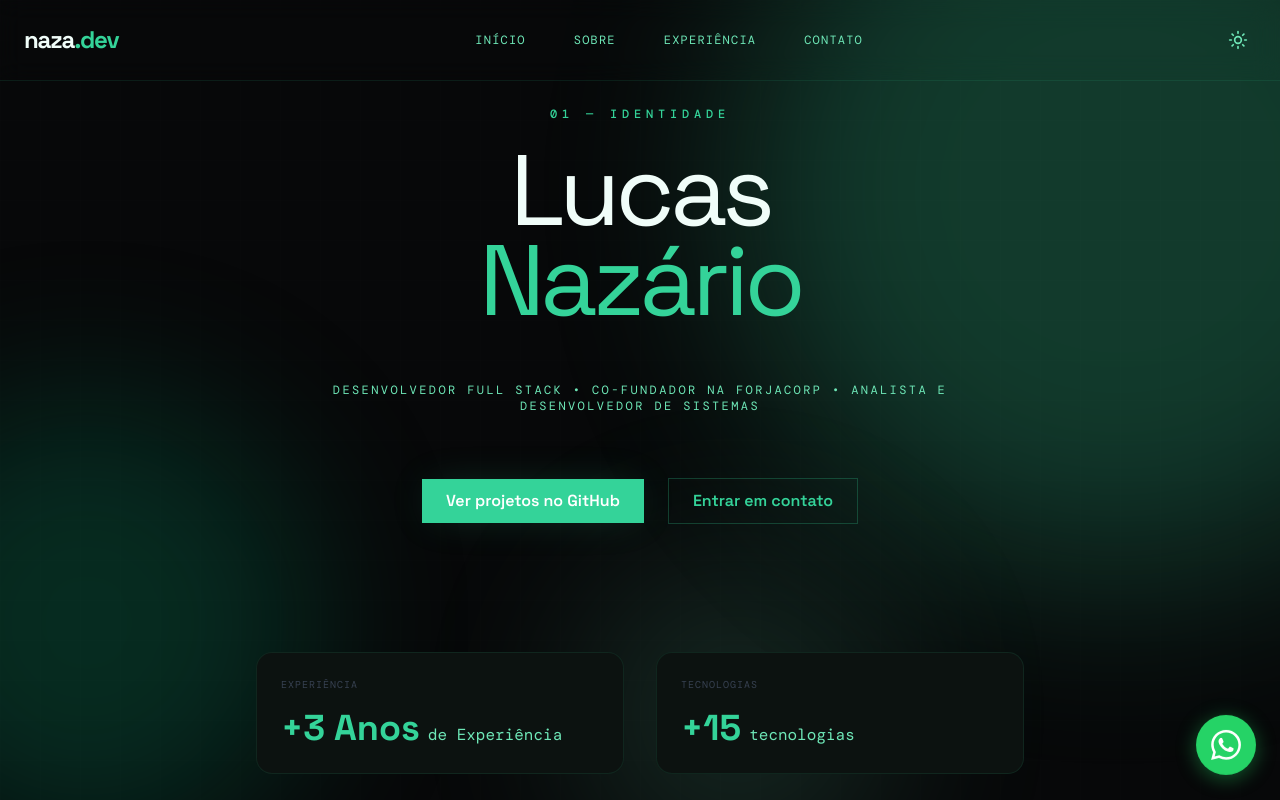
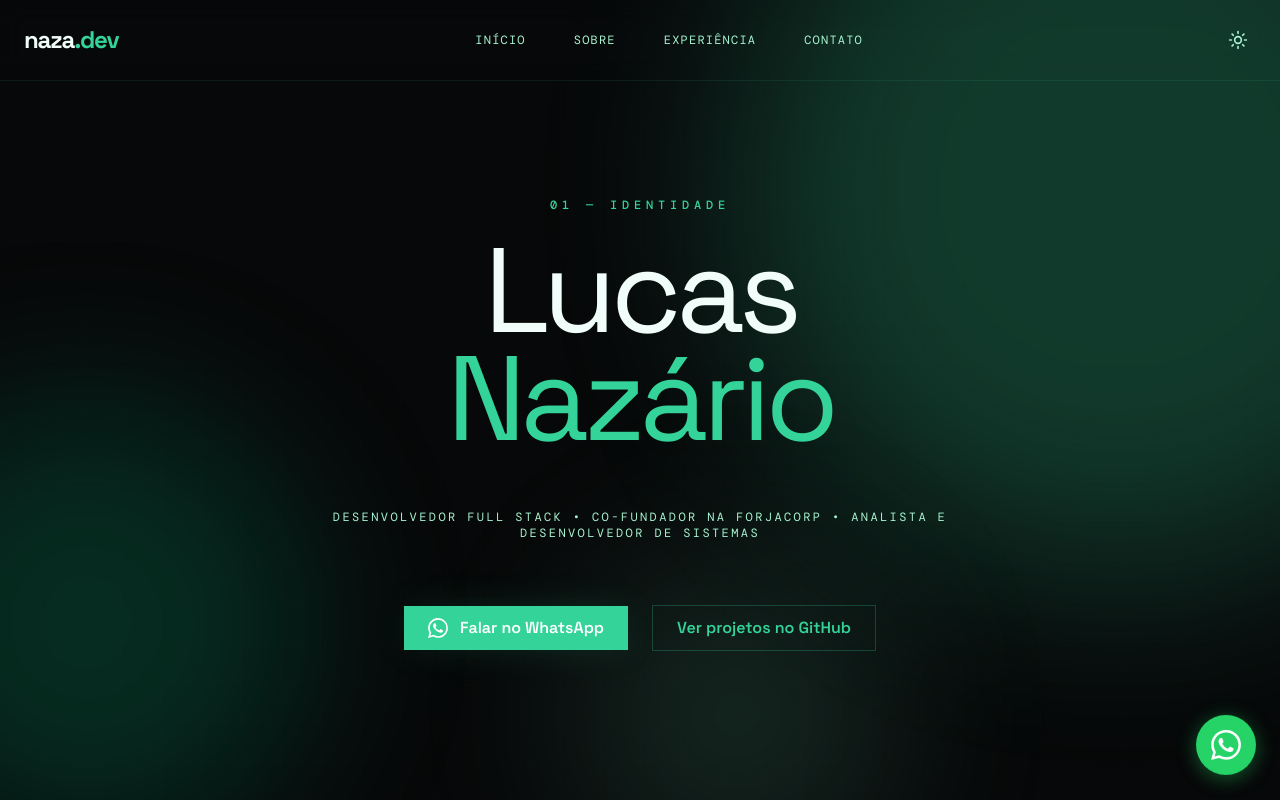
Before and after one commit to lucasnaza1/MeuPortfolio, a React (Vite) app: page / in a window 1280 px wide. Shown: the top 800 px of the page. Built offline with nearby package versions, Linux system fonts and the light colour scheme; a web font is replaced by a local one.

Commit message:
Alterações de fonte, cor e edição no botão

```diff
--- a/src/components/About.tsx
+++ b/src/components/About.tsx
@@ -98,7 +98,7 @@
           <div className="grid grid-cols-2 gap-8 pt-6">
             {skills.map((skillGroup) => (
               <div key={skillGroup.category} className="space-y-3">
-                <span className="font-mono text-[10px] text-teal uppercase tracking-widest font-bold">
+                <span className="font-mono text-2xs text-teal uppercase tracking-widest font-bold">
                   {skillGroup.category}
                 </span>
                 <ul className="space-y-2">
--- a/src/components/Contact.tsx
+++ b/src/components/Contact.tsx
@@ -75,7 +75,7 @@
           viewport={{ once: true }}
           className="card-teal p-8 sm:p-10 md:p-12 flex flex-col justify-center items-start space-y-6"
         >
-          <span className="font-mono text-[10px] text-text-muted uppercase tracking-widest">Contato Direto</span>
+          <span className="font-mono text-2xs text-text-muted uppercase tracking-widest">Contato Direto</span>
           <h4 className="text-xl font-bold text-text-primary">Prefere uma conversa em tempo real?</h4>
           <p className="text-sm text-text-secondary leading-relaxed">
             Clique no botão abaixo para iniciar uma conversa diretamente comigo no WhatsApp. Respondo assim que possível.
--- a/src/components/Footer.tsx
+++ b/src/components/Footer.tsx
@@ -7,10 +7,10 @@
         <div className="text-text-primary font-display font-bold text-2xl tracking-tighter">
           naza<span className="text-teal">.dev</span>
         </div>
-        <div className="font-mono text-[9px] text-text-muted uppercase tracking-widest text-center md:text-left">
+        <div className="font-mono text-2xs text-text-muted uppercase tracking-widest text-center md:text-left">
           © 2026 Lucas Nazário — Desenvolvedor Full Stack · ForjaCorp.
         </div>
-        <div className="flex gap-6 font-mono text-[9px] text-text-muted uppercase tracking-widest">
+        <div className="flex gap-6 font-mono text-2xs text-text-muted uppercase tracking-widest">
           <a href="https://www.instagram.com/nazaaccount/" target="_blank" rel="noopener noreferrer" className="cursor-pointer hover:text-teal transition-colors flex items-center gap-2">
             <FaInstagram />
             @nazaaccount
--- a/src/components/Hero.tsx
+++ b/src/components/Hero.tsx
@@ -3,7 +3,7 @@
 
 const Hero = () => {
   return (
-    <section id="home" className="min-h-screen flex flex-col items-center justify-center relative overflow-hidden px-6 pt-20">
+    <section id="home" className="min-h-screen flex flex-col items-center justify-center relative overflow-hidden px-6 pt-28 pb-16">
       {/* Background decoration */}
       <div className="absolute top-1/4 left-1/2 -translate-x-1/2 w-[800px] h-[400px] bg-teal-glow rounded-full blur-[120px] -z-10 opacity-30" />
 
@@ -26,7 +26,7 @@
             transition={{ duration: 0.6, delay: 0.2 }}
             className="space-y-2"
           >
-            <h1 className="text-display-hero md:text-[100px] text-text-primary font-display leading-[0.9] tracking-tighter">
+            <h1 className="text-display-hero text-text-primary font-display leading-[0.9] tracking-tighter">
               Lucas<br />
               <span className="text-teal">Nazário</span>
             </h1>
@@ -49,41 +49,24 @@
           className="flex flex-wrap items-center justify-center gap-6"
         >
           <a
+            href="https://wa.me/5592988174112?text=Ol%C3%A1%20Lucas!%20Vim%20pelo%20seu%20portf%C3%B3lio%20e%20gostaria%20de%20conversar."
+            target="_blank"
+            rel="noopener noreferrer"
+            className={`${cnTokens.btnPrimary} inline-flex items-center gap-3`}
+          >
+            <svg viewBox="0 0 24 24" fill="currentColor" className="w-5 h-5" aria-hidden="true">
+              <path d="M17.472 14.382c-.297-.149-1.758-.867-2.03-.967-.273-.099-.471-.148-.67.15-.197.297-.767.966-.94 1.164-.173.199-.347.223-.644.075-.297-.15-1.255-.463-2.39-1.475-.883-.788-1.48-1.761-1.653-2.059-.173-.297-.018-.458.13-.606.134-.133.298-.347.446-.52.149-.174.198-.298.298-.497.099-.198.05-.371-.025-.52-.075-.149-.669-1.612-.916-2.207-.242-.579-.487-.5-.669-.51-.173-.008-.371-.01-.57-.01-.198 0-.52.074-.792.372-.272.297-1.04 1.016-1.04 2.479 0 1.462 1.065 2.875 1.213 3.074.149.198 2.096 3.2 5.077 4.487.709.306 1.262.489 1.694.625.712.227 1.36.195 1.871.118.571-.085 1.758-.719 2.006-1.413.248-.694.248-1.289.173-1.413-.074-.124-.272-.198-.57-.347m-5.421 7.403h-.004a9.87 9.87 0 01-5.031-1.378l-.361-.214-3.741.982.998-3.648-.235-.374a9.86 9.86 0 01-1.51-5.26c.001-5.45 4.436-9.884 9.888-9.884 2.64 0 5.122 1.03 6.988 2.898a9.825 9.825 0 012.893 6.994c-.003 5.45-4.437 9.884-9.885 9.884m8.413-18.297A11.815 11.815 0 0012.05 0C5.495 0 .16 5.335.157 11.892c0 2.096.547 4.142 1.588 5.945L.057 24l6.305-1.654a11.882 11.882 0 005.683 1.448h.005c6.554 0 11.89-5.335 11.893-11.893a11.821 11.821 0 00-3.48-8.413Z" />
+            </svg>
+            Falar no WhatsApp
+          </a>
+          <a
             href="https://github.com/lucasnaza1"
             target="_blank"
             rel="noopener noreferrer"
-            className={cnTokens.btnPrimary}
+            className={cnTokens.btnOutline}
           >
             Ver projetos no GitHub
           </a>
-          <a
-            href="#contact"
-            className={cnTokens.btnOutline}
-          >
-            Entrar em contato
-          </a>
-        </motion.div>
-
-        <motion.div
-          initial={{ opacity: 0 }}
-          animate={{ opacity: 1 }}
-          transition={{ duration: 1, delay: 1 }}
-          className="grid grid-cols-1 md:grid-cols-2 gap-8 pt-16 max-w-3xl mx-auto"
-        >
-          <div className="terminal-block text-left group hover:border-teal/50 transition-colors duration-300">
-            <span className="font-mono text-[10px] text-text-muted uppercase mb-4 block tracking-widest group-hover:text-white transition-colors duration-200">Experiência</span>
-            <div className="flex items-baseline gap-2">
-              <span className="text-4xl font-display font-bold text-teal group-hover:text-white transition-colors duration-200">+3 Anos</span>
-              <span className="text-body text-text-secondary group-hover:text-white transition-colors duration-200">de Experiência</span>
-            </div>
-          </div>
-          <div className="terminal-block text-left group hover:border-teal/50 transition-colors duration-300">
-            <span className="font-mono text-[10px] text-text-muted uppercase mb-4 block tracking-widest group-hover:text-white transition-colors duration-200">Tecnologias</span>
-            <div className="flex items-baseline gap-2">
-              <span className="text-4xl font-display font-bold text-teal group-hover:text-white transition-colors duration-200">+15</span>
-              <span className="text-body text-text-secondary group-hover:text-white transition-colors duration-200">tecnologias</span>
-            </div>
-          </div>
         </motion.div>
       </div>
     </section>
--- a/src/components/Navbar.tsx
+++ b/src/components/Navbar.tsx
@@ -25,7 +25,7 @@
             <a
               key={link.name}
               href={link.href}
-              className="font-mono text-[12px] uppercase tracking-widest text-text-secondary hover:text-teal transition-colors duration-300"
+              className="font-mono text-label uppercase tracking-widest text-text-secondary hover:text-teal transition-colors duration-300"
             >
               {link.name}
             </a>
--- a/src/components/TechIcons.tsx
+++ b/src/components/TechIcons.tsx
@@ -99,7 +99,7 @@
             <div className={`${sizeClasses[size]} flex items-center justify-center rounded-lg bg-background-secondary p-1.5 group-hover:bg-background-tertiary transition-all duration-200 [&>svg]:transition-colors [&>svg]:duration-200 [&>svg]:group-hover:!text-white`}>
               {icon}
             </div>
-            <span className="text-[10px] font-mono text-text-secondary group-hover:text-white transition-colors duration-200">
+            <span className="text-2xs font-mono text-text-secondary group-hover:text-white transition-colors duration-200">
               {tech}
             </span>
           </div>
--- a/src/styles/globals.css
+++ b/src/styles/globals.css
@@ -14,8 +14,8 @@
     --background-surface: #0F1A16;
 
     --text-primary: #F0FDF9;
-    --text-secondary: #6EE7B7;
-    --text-muted: #374151;
+    --text-secondary: #A7F3D0;
+    --text-muted: #6EE7B7;
 
     --border-default: rgba(52, 211, 153, 0.10);
     --border-strong: rgba(52, 211, 153, 0.25);
@@ -30,24 +30,27 @@
   }
 
   [data-theme="light"] {
-    --background-primary: #F0FDF9;
-    --background-secondary: #ECFDF5;
-    --background-tertiary: #ECFDF5;
-    --background-surface: #FFFFFF;
+    /* Light: base neutra off-white para não "brigar" com o verde */
+    --background-primary: #FAFAF7;
+    --background-secondary: #FFFFFF;
+    --background-tertiary: #F0F4F1;
+    --background-surface: #F5F8F6;
 
-    --text-primary: #0F1F1A;
-    --text-secondary: #065F46;
-    --text-muted: #6B7280;
+    /* Texto em cinza-esverdeado escuro: contraste AA sobre branco */
+    --text-primary: #0B2B20;
+    --text-secondary: #14503C;
+    --text-muted: #5B7A6C;
 
-    --border-default: rgba(5, 150, 105, 0.12);
-    --border-strong: rgba(5, 150, 105, 0.25);
+    --border-default: rgba(4, 120, 87, 0.14);
+    --border-strong: rgba(4, 120, 87, 0.30);
 
-    --teal: #059669;
-    --teal-light: #34D399;
-    --teal-dark: #047857;
-    --teal-muted: rgba(5, 150, 105, 0.08);
+    /* Verde mais profundo no light: legível sobre fundo claro */
+    --teal: #047857;
+    --teal-light: #059669;
+    --teal-dark: #065F46;
+    --teal-muted: rgba(4, 120, 87, 0.08);
 
-    --selection-bg: #059669;
+    --selection-bg: #047857;
     --selection-text: #FFFFFF;
   }
 
@@ -91,7 +94,7 @@
   }
 
   .badge-teal {
-    @apply inline-flex items-center px-3 py-1 rounded-full text-[10px] font-mono uppercase tracking-widest font-bold;
+    @apply inline-flex items-center px-3 py-1 rounded-full text-2xs font-mono uppercase tracking-widest font-bold;
     background-color: var(--teal-muted);
     color: var(--teal);
     border: 1px solid var(--border-strong);
--- a/src/utils/tokens.ts
+++ b/src/utils/tokens.ts
@@ -37,9 +37,9 @@
     card: 'bg-background-card border border-border-default rounded-card shadow-card hover:border-teal transition-all duration-300',
     btnPrimary: 'bg-teal hover:bg-teal-light text-white font-display font-semibold px-6 py-2.5 rounded-button transition-all duration-300 shadow-teal-glow hover:scale-[1.02]',
     btnOutline: 'border border-border-strong text-teal hover:bg-teal hover:text-white font-display font-semibold px-6 py-2.5 rounded-button transition-all duration-300',
-    btnGhost: 'border border-border-default text-text-secondary hover:text-teal hover:border-teal font-mono text-[10px] uppercase tracking-widest px-6 py-2.5 rounded-button transition-all duration-300',
-    badgeTeal: 'bg-teal-muted text-teal-light border border-teal font-mono text-[10px] px-2 py-0.5 rounded-tag',
-    techPill: 'bg-background-surface border border-border-default text-text-secondary font-mono text-[11px] px-3 py-1 rounded-tag transition-all duration-300 hover:border-teal hover:text-teal',
+    btnGhost: 'border border-border-default text-text-secondary hover:text-teal hover:border-teal font-mono text-2xs uppercase tracking-widest px-6 py-2.5 rounded-button transition-all duration-300',
+    badgeTeal: 'bg-teal-muted text-teal-light border border-teal font-mono text-2xs px-2 py-0.5 rounded-tag',
+    techPill: 'bg-background-surface border border-border-default text-text-secondary font-mono text-2xs px-3 py-1 rounded-tag transition-all duration-300 hover:border-teal hover:text-teal',
   }
 } as const;
 
--- a/tailwind.config.js
+++ b/tailwind.config.js
@@ -48,7 +48,7 @@
         sans: ['DM Sans', 'sans-serif'],
       },
       borderRadius: {
-        card: '16px',
+        card: '1rem',
       },
       boxShadow: {
         'teal-glow': '0 0 40px -10px rgba(52, 211, 153, 0.25)',
@@ -67,11 +67,14 @@
         },
       },
       fontSize: {
-        'label': ['12px', { lineHeight: '16px', letterSpacing: '0.025em' }],
-        'body': ['16px', { lineHeight: '28px' }],
-        'display-hero': ['120px', { lineHeight: '0.9', letterSpacing: '-0.04em' }],
-        'display-section': ['48px', { lineHeight: '1.1', letterSpacing: '-0.02em' }],
-        'display-title': ['24px', { lineHeight: '1.3', letterSpacing: '-0.01em' }],
+        // Escala tipográfica em rem — escala com a preferência do usuário
+        '2xs': ['0.625rem', { lineHeight: '1rem' }],
+        'label': ['0.75rem', { lineHeight: '1rem', letterSpacing: '0.025em' }],
+        'body': ['1rem', { lineHeight: '1.75rem' }],
+        // clamp() = fluido: cresce com o viewport sem cortar em telas pequenas
+        'display-hero': ['clamp(3.25rem, 10vw, 7.5rem)', { lineHeight: '0.9', letterSpacing: '-0.04em' }],
+        'display-section': ['clamp(2rem, 5vw, 3rem)', { lineHeight: '1.1', letterSpacing: '-0.02em' }],
+        'display-title': ['clamp(1.25rem, 2.5vw, 1.5rem)', { lineHeight: '1.3', letterSpacing: '-0.01em' }],
       },
       animation: {
         'fade-in': 'fadeIn 0.6s ease-out',
```
Also changed, not shown: src/components/Experience.tsx (+5 -5 lines).
